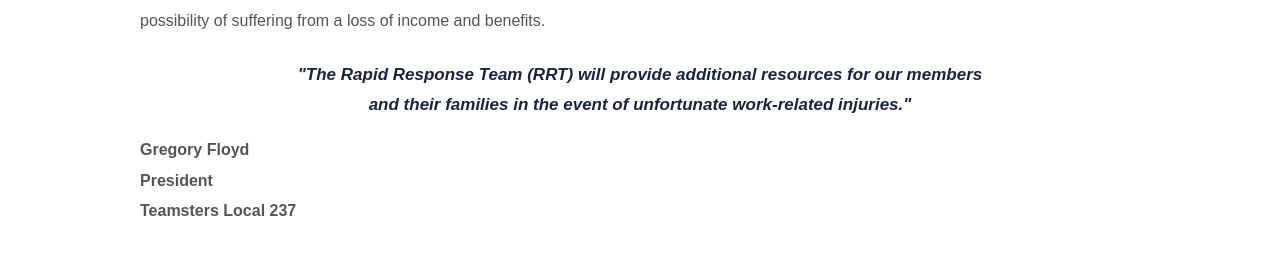
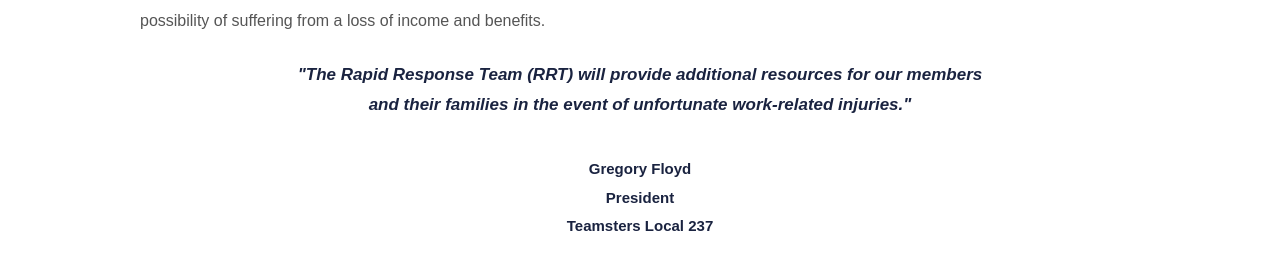
Before and after one commit to timothys05/rrt-web, a React (Create React App) app: page / in a window 1280 px wide. Shown: the part 1360-1622 px from the top of the page. Built offline with nearby package versions, Linux system fonts and the light colour scheme; no server answers.

Commit message:
Fix attribution centering overridden by parent specificity

```diff
--- a/src/components/HomepageScreen.css
+++ b/src/components/HomepageScreen.css
@@ -503,7 +503,8 @@
   padding: 0;
 }
 
-.hp-attribution {
+.hp-attribution,
+.hp-rrt-content p.hp-attribution {
   font-weight: 700;
   color: #1a2340;
   font-size: 15px;
```
